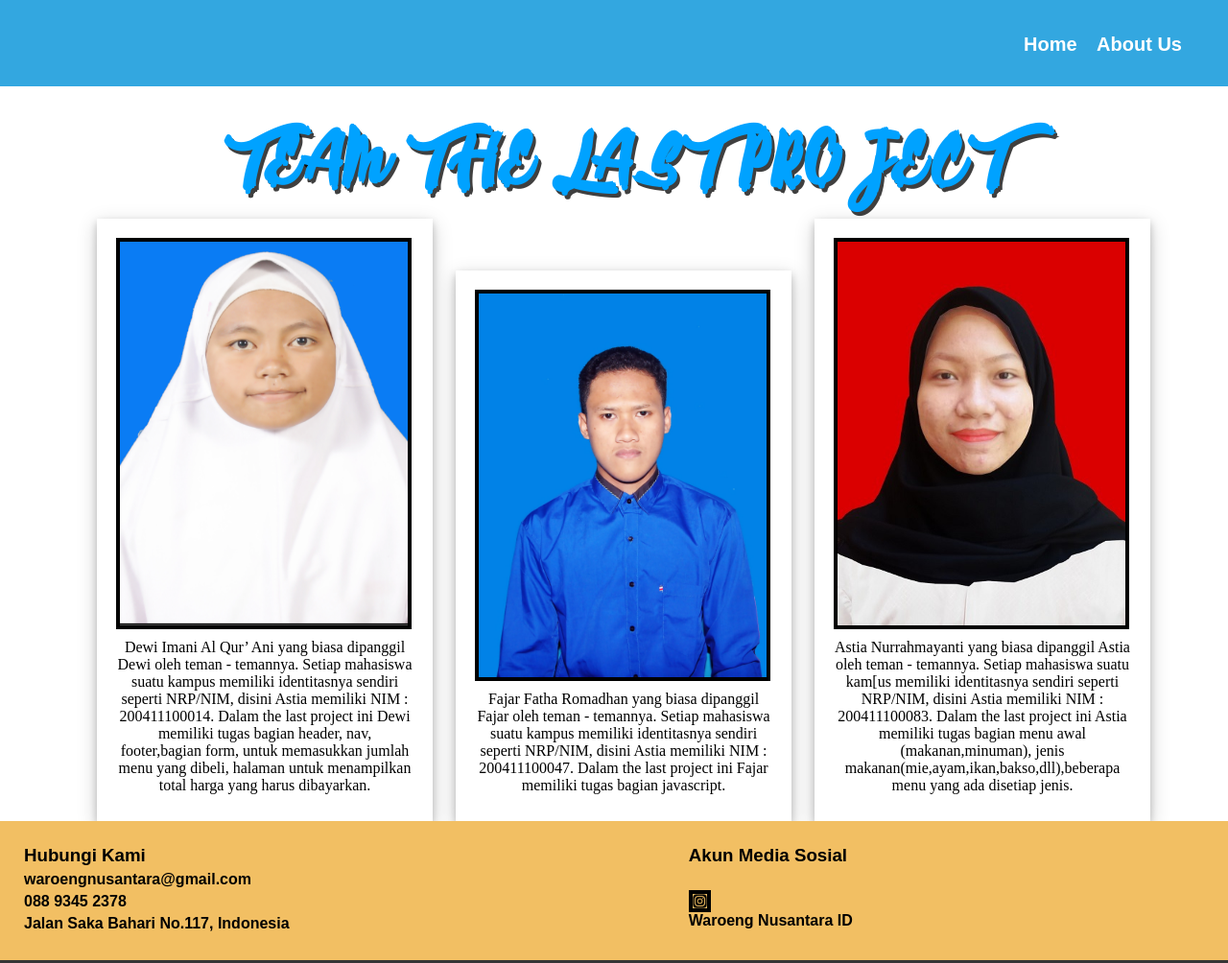
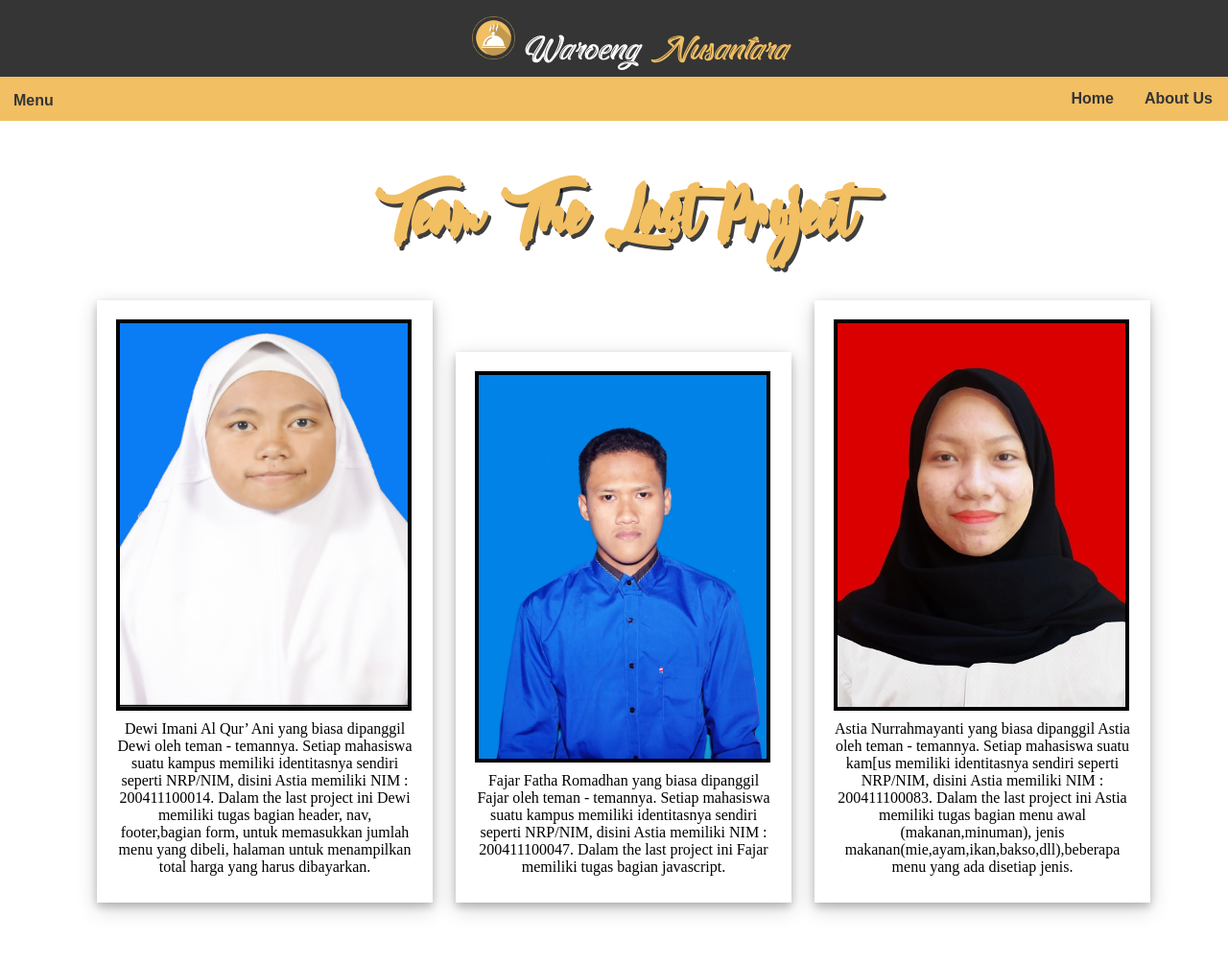
Before and after one commit to FajarFatha/Project-Akhir-DPW, a plain HTML site: page about.html in a window 1280 px wide. Shown: the top 1004 px of the page at 96% size. Drawn offline with Linux system fonts and the light colour scheme.

Commit message:
Merapikan halaman about us.

```diff
--- a/about us.css
+++ b/about us.css
@@ -5,65 +5,26 @@
     padding: 0;
 }
 
-
-.nav {
-    background-color: #33a7e0;
-    height: 90px;
-    width: 100%;
-    font-family: 'Nunito', sans-serif;
-    position: fixed;
-    z-index: 99;
-    top: 0;
-}
-.navbar-right {
-    float: right;
-}
-ul {
-    list-style: none;
-    padding-right: 2em;
+.container-about h1 {
+    border-radius: 15px;
+    text-align: center;
+    color: #f2bf63;
+    font-size: 88px;
+    font-family: 'Calypsoka One';
+    text-shadow: 3px 4px rgba(0, 0, 0, 0.753);
+    margin-bottom: 50px;
+    top: 150px;
 }
 
-ul li {
-    display: inline-block;
-    padding-top: 35px;
-    padding-bottom: 10px;
-    padding-right: 1em;
-}
-
-ul li a {
-    color: white;
-    font-size: 20px;
-    font-weight: bold;
-    text-decoration: none;
-}
-ul li a:hover {
-    color: #020242;
-}
-
-.about-content {
-    margin-top: 100px;
-}
-.about-content span {
-    display: inline-block;
-    width: 90%;
-    position: relative;
-    left: 3.5%;
-    padding: 20px;
-    border-radius: 15px;
-    text-align: center;
-    font-weight: bold;
-    color: #00a2ff;
-    font-size: 88px;
-    font-family: "Calypsoka One";
-    text-shadow: 3px 4px rgba(0, 0, 0, 0.753);
-    margin-bottom: 0px;
-}
 @font-face {
     font-family: 'Calypsoka One';
     src: url("CalypsokaOne.ttf");
 }
+
 .container-about {
     text-align: center;
+    margin-top: 175px;
+    margin-bottom: 100px;
 }
 
 .content-about {
@@ -75,7 +36,7 @@ ul li a:hover {
     box-shadow: 0 4px 8px 0 rgba(0, 0, 0, 0.2), 0 6px 20px 0 rgba(0, 0, 0, 0.19);
 }
 
-img{
+.container-about img {
     width: 300px;
     height: 400px;
     display: flex;
@@ -84,17 +45,20 @@ img{
     border-color: rgb(0, 0, 0);
     margin-top: 20px;
 }
-.desc{
+
+.desc {
     text-align: center;
     padding: 10px 20px;
 }
 
-h2{
+h2 {
     font-family: 'Courier New';
     font-size: 28px;
     font-weight: bold;
     font-style: italic;
 }
+
+
 /*------- Mengatur Tampilan Class Contact Berisi Informasi Kontak yang Dapat dihubungi -------*/
 
 .contact {
--- a/about.html
+++ b/about.html
@@ -6,22 +6,28 @@
         <link rel="icon" href="img/favicon.png" type="image/png" sizes="16x16">
         <link href="https://fonts.googleapis.com/icon?family=Material+Icons" rel="stylesheet">
         <link rel="stylesheet" href="about us.css">
+        <link rel="stylesheet" href="css/style.css">
         <title>About Us</title>
         <script src="myscript.js"></script>
     </head>
     <body>
-        <div class="nav">
+        <div class="header">
+            <img id="logo-web" src="img/logo-website.png" alt="logo-website">
+            <a id="nama-web" href="index.html">Waroeng<span id="nama-web">Nusantara</span></a>
+        </div>
+        <div class="navbar">
+            <div class="navbar-left">
+                <a href="#">Menu</a>
+            </div>
             <div class="navbar-right">
                 <ul>
-                    <li><a href="index.html">Home</a></li>
+                    <li><a href="index.html" onclick="home()">Home</a></li>
                     <li><a href="about.html">About Us</a></li>
                 </ul>
             </div>
         </div>
-        <div class="about-content">
-            <span>TEAM  THE  LAST  PROJECT</span>
-        </div>
         <div class="container-about">
+            <h1>Team The Last Project</h1>
             <div class="content-about" id="profildewi">
                 <img src="./img/DEWI IMANI ALQURANI.png" style="margin-left: 20px">
                 <div class="desc">
```
Also changed, not shown: Index.html (+1 -1 lines).
